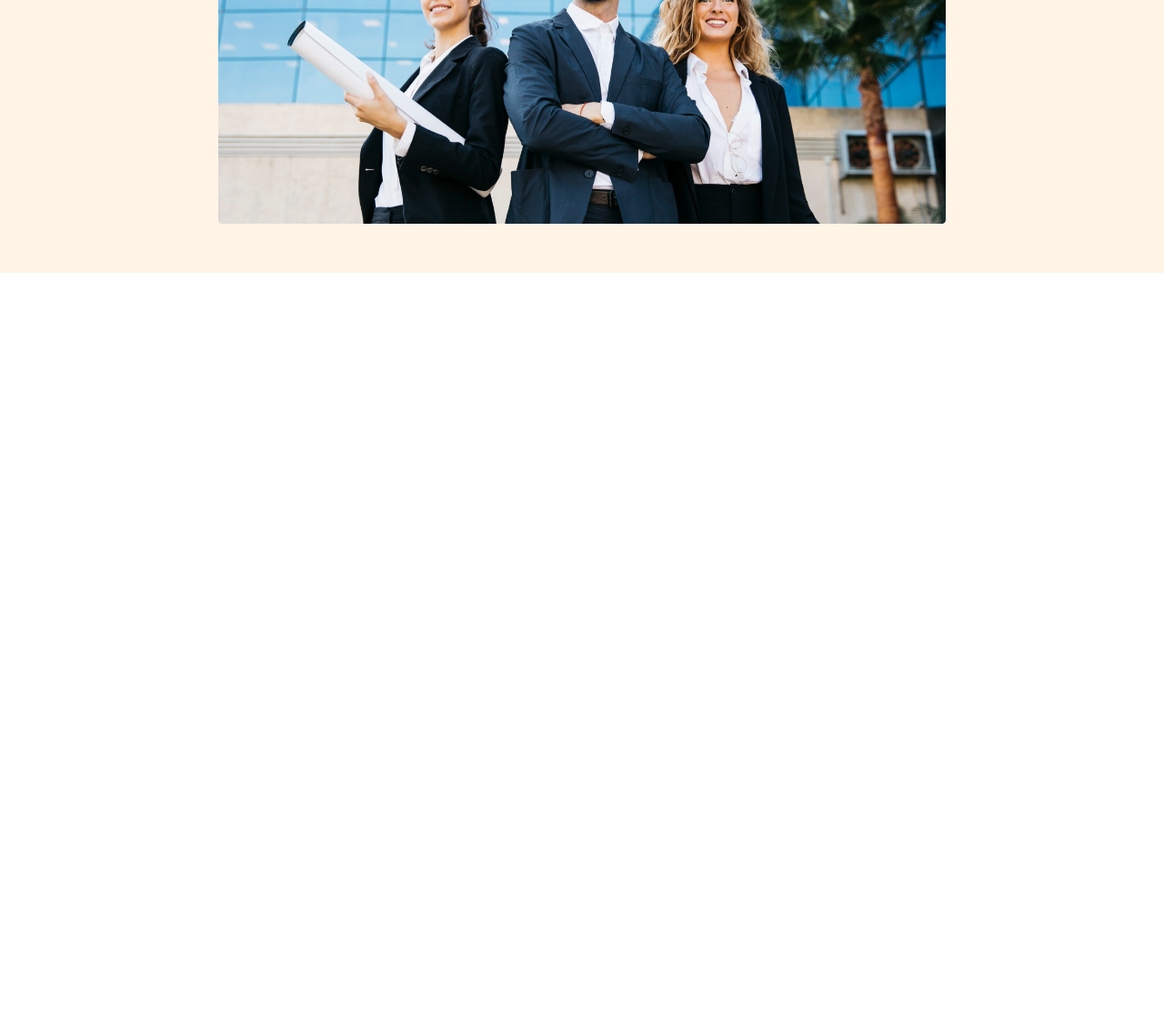
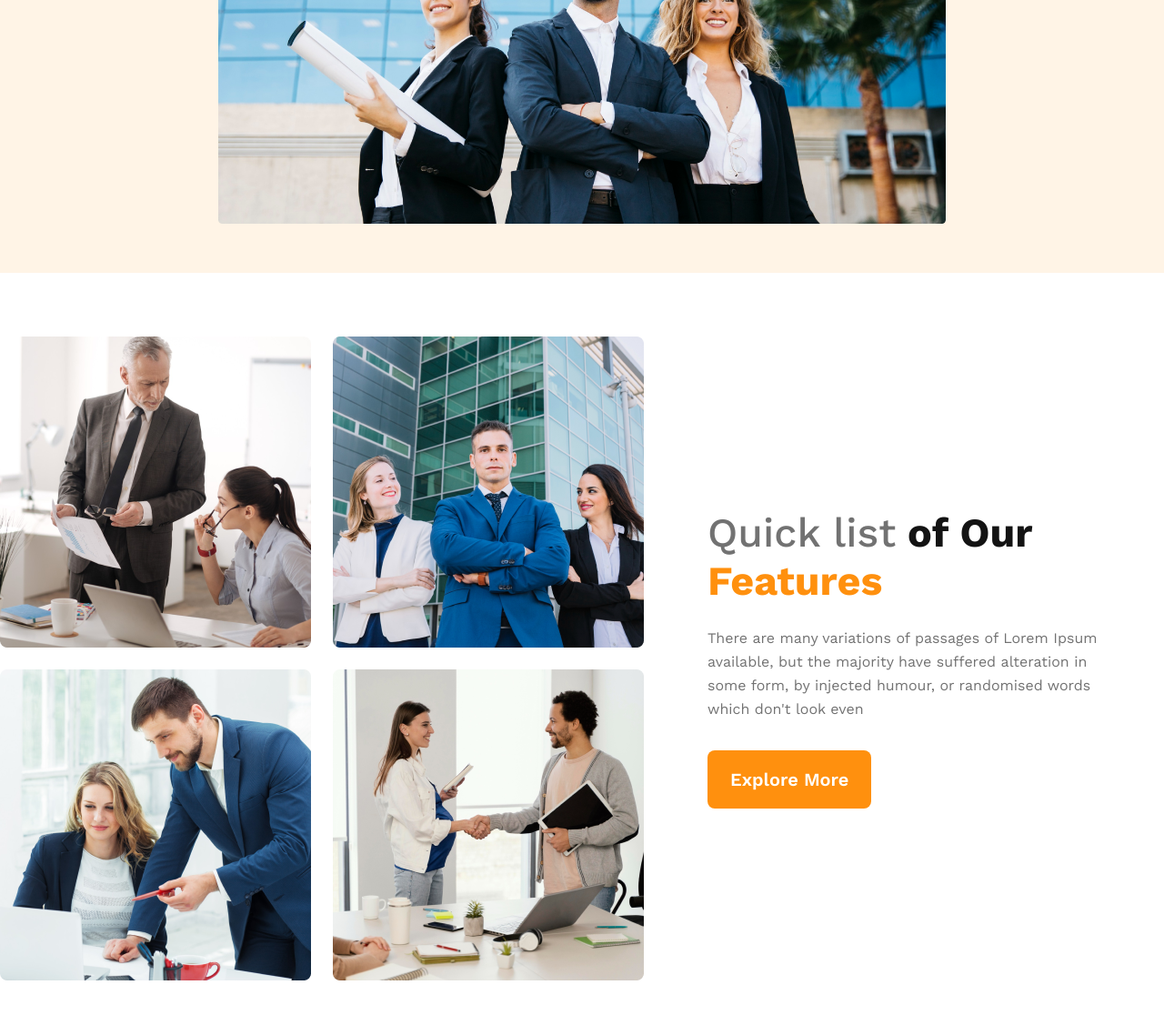
Before and after one commit to fayshal69/g3-architects-website, a plain HTML site: page index.html in a window 1280 px wide. Shown: the part 724-1840 px from the top of the page at 91% size. Before the commit the page ends 1024 px from the top, so only its background shows below. Drawn offline with nearby package versions, Linux system fonts and the light colour scheme.

Commit message:
finished teams section

```diff
--- a/index.html
+++ b/index.html
@@ -33,6 +33,20 @@
 
     <main>
 
+        <section class="teams-container">
+            <div class="teams-img-container">
+                <img src="images/team1.png">
+                <img src="images/team2.png">
+                <img src="images/team3.png">
+                <img src="images/team4.png">
+            </div>
+            <div class="teams-content-container">
+                <h3><span class="quick-list">Quick list</span> <span class="of-our">of Our</span> <br><span class="features">Features</span></h3>
+                <p>There are many variations of passages of Lorem Ipsum available, but the majority have suffered alteration in some form, by injected humour, or randomised words which don't look even</p>
+                <button class="btn-primary">Explore More</button>
+            </div>
+        </section>
+
     </main>
 
     <footer>
--- a/style.css
+++ b/style.css
@@ -78,6 +78,52 @@ nav h3 {
     width: 100%;
 }
 
+main {
+    max-width: 1440px;
+    margin: 70px auto;
+}
+
+.teams-container {
+    display: flex;
+    align-items: center;
+}
+
+.teams-img-container {
+    display: grid;
+    grid-template-columns: repeat(2, 1fr);
+    gap: 1.5rem;
+}
+
+.teams-content-container {
+    padding: 0 70px;
+}
+
+.teams-content-container h3 {
+    font-size: 2.8rem;
+    margin-bottom: 24px;
+}
+
+.teams-content-container p {
+    color: #727272;
+    line-height: 26px;
+    margin-bottom: 32px;
+}
+
+.teams-content-container .quick-list {
+    color: #727272;
+    font-weight: 500;
+}
+
+.teams-content-container .of-our {
+    color: #131313;
+    font-weight: 700;
+}
+
+.teams-content-container .features {
+    color: #FF900E;
+    font-weight: 700;
+}
+
 @media screen and (max-width: 576px) {
     header {
         padding: 20px;
@@ -92,6 +138,19 @@ nav h3 {
         margin-left: 0;
         margin-right: 20px;
     }
+
+    .teams-container {
+        flex-direction: column;
+        gap: 30px;
+    }
+
+    .teams-img-container {
+        grid-template-columns: repeat(1, 1fr);
+    }
+
+    .teams-content-container {
+        padding: 0 20px;
+    }
 }
 
 @media screen and (min-width: 576px) and (max-width: 960px) {
@@ -104,4 +163,13 @@ nav h3 {
         flex-direction: column;
         gap: 30px;
     }
+
+    .teams-container {
+        flex-direction: column;
+        gap: 40px;
+    }
+
+    .teams-content-container {
+        padding: 0 30px;
+    }
 }
```
